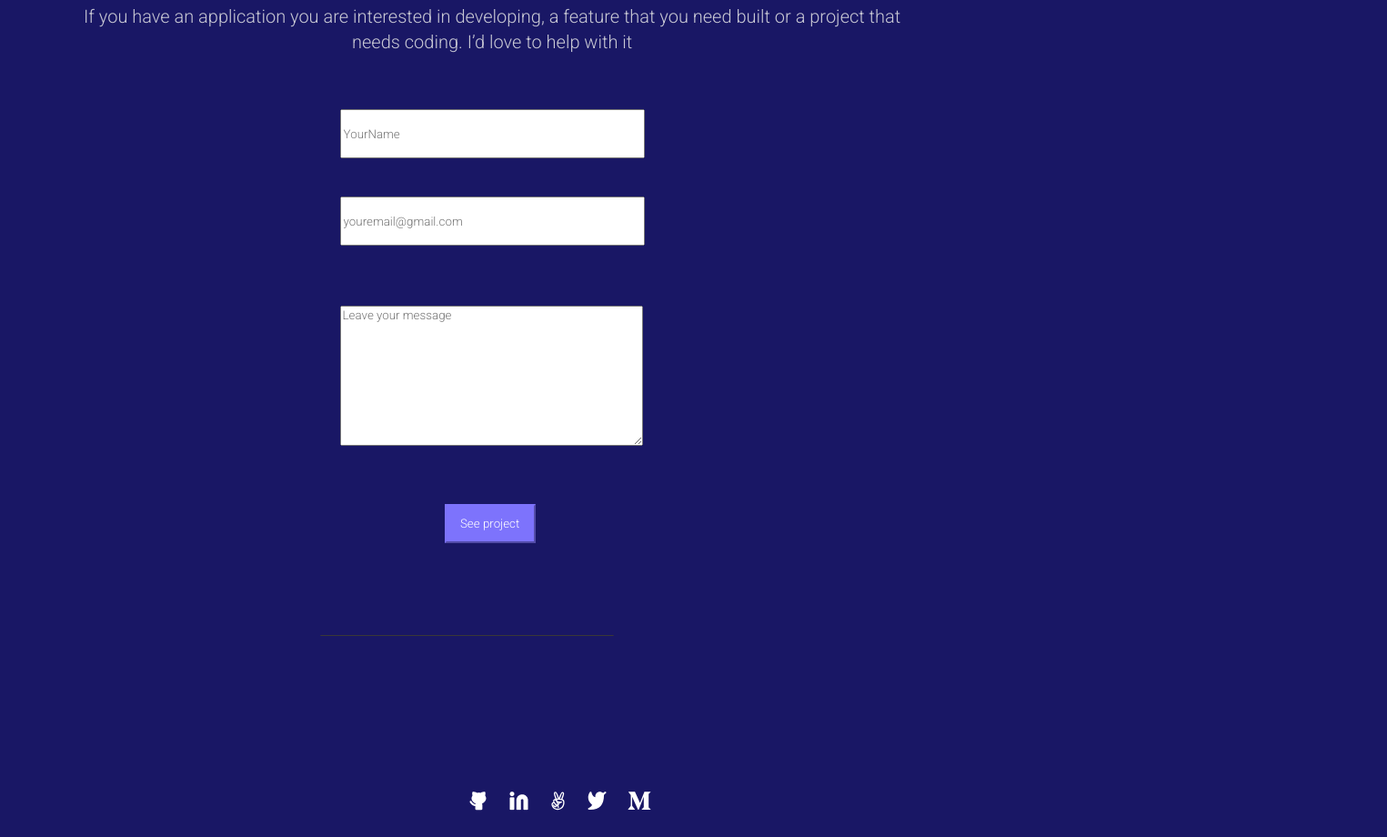
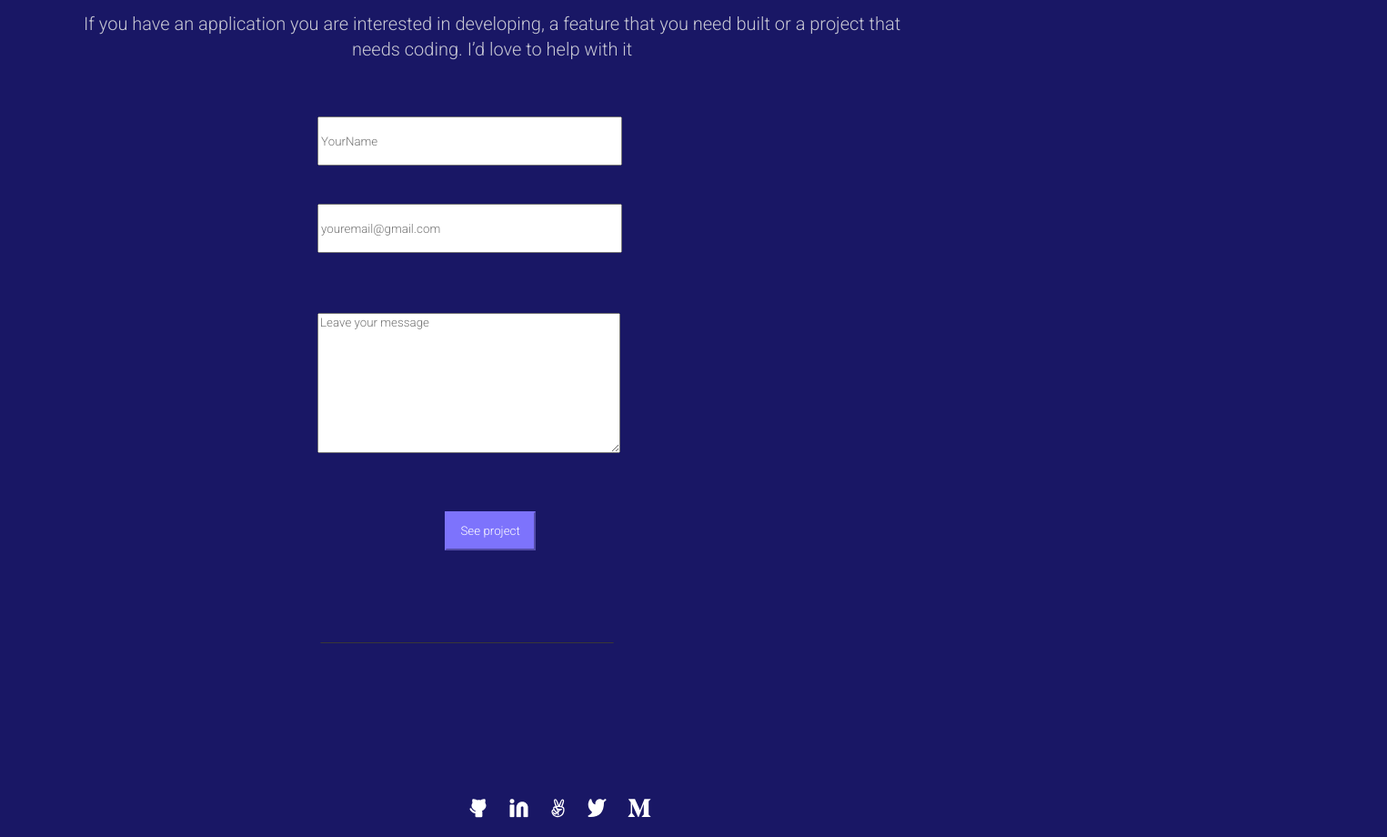
Before and after one commit to Jessemccallums/Portfolio-setup-and-mobile-version-skeleton, a website: page index.html in a window 1280 px wide. Shown: the part 5420-6340 px from the top of the page at 91% size, 1525 px wide, since content can reach past the window. Drawn offline with nearby package versions, Linux system fonts and the light colour scheme.

Commit message:
Adding changes to CSS file

```diff
--- a/main.css
+++ b/main.css
@@ -1,5 +1,12 @@
 .width {
   width: 100%;
+}
+
+html, body {
+  overflow-x: hidden;
+}
+body {
+  position: relative
 }
 
 .firsttext {
@@ -319,7 +326,8 @@ button:disabled {
 
 .input123 {
   margin-top: 40px;
-  margin-left: 55px;
+  margin-left: 30px;
+  margin-right: 24px;
   width: 327px;
   height: 48px;
   flex-direction: column;
@@ -330,7 +338,8 @@ button:disabled {
 
 .input1234 {
   margin-top: 24px;
-  margin-left: 55px;
+  margin-left: 30px;
+  margin-right: 24px;
   margin-bottom: 24px;
   width: 327px;
   height: 48px;
@@ -342,7 +351,7 @@ button:disabled {
 
 .input12345 {
   margin-top: 24px;
-  margin-left: 55px;
+  margin-left: 30px;
   margin-bottom: 24px;
   width: 327px;
   height: 148px;
```
